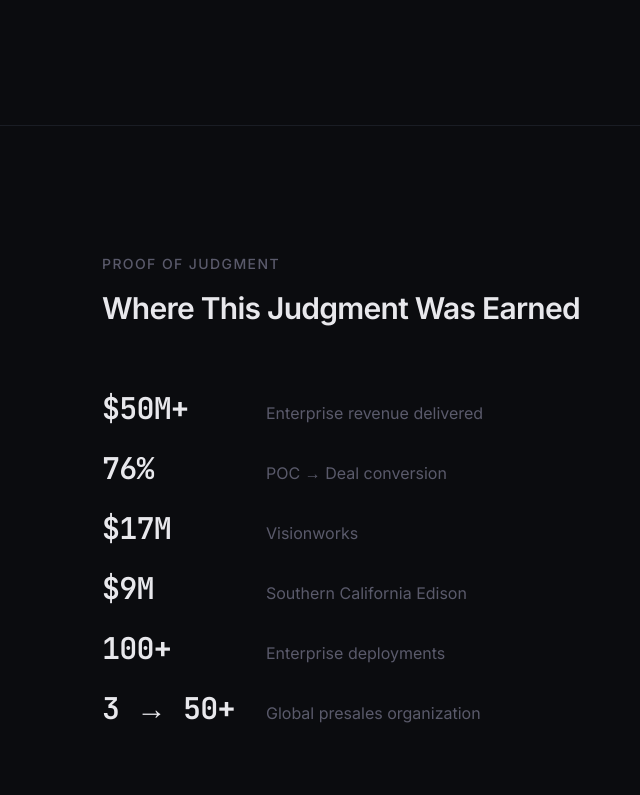
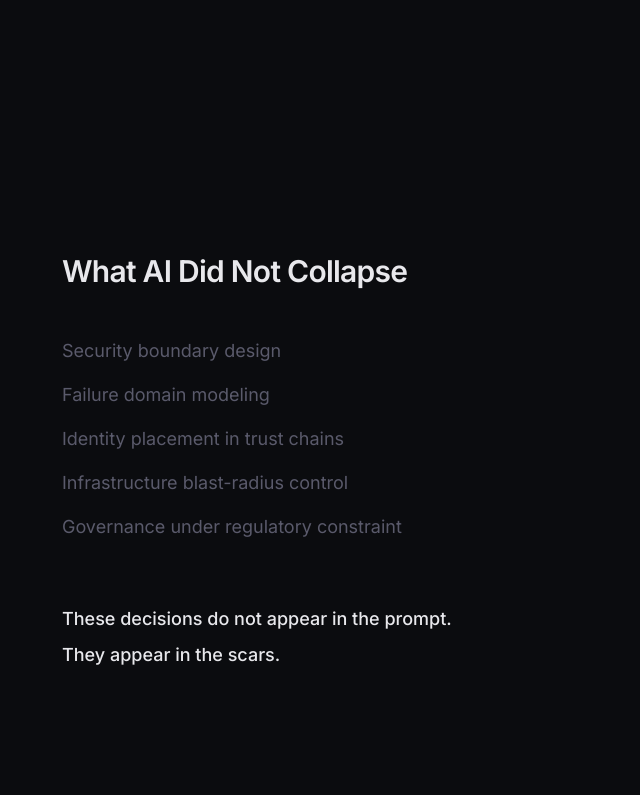
Before and after one commit to nwalker85/nwalker.cc, a Next.js app: page / in a window 1280 px wide. Shown: the part 1940-2735 px from the top of the page, without its empty margins (178-818 px from the left). Built offline with nearby package versions, Linux system fonts and the light colour scheme.

Commit message:
feat: restore What AI Did Not Collapse with approved scar closing line

```diff
--- a/src/app/page.tsx
+++ b/src/app/page.tsx
@@ -1,5 +1,6 @@
 import { Hero } from '@/components/sections/Hero'
 import { JudgmentGap } from '@/components/sections/JudgmentGap'
+import { WhatAIDidNotCollapse } from '@/components/sections/WhatAIDidNotCollapse'
 import { EnterpriseProof } from '@/components/sections/EnterpriseProof'
 import { PlatformThinking } from '@/components/sections/PlatformThinking'
 import { AccountableAI } from '@/components/sections/AccountableAI'
@@ -10,6 +11,7 @@ export default function Home() {
     <main>
       <Hero />
       <JudgmentGap />
+      <WhatAIDidNotCollapse />
       <EnterpriseProof />
       <PlatformThinking />
       <AccountableAI />
--- a/src/components/sections/WhatAIDidNotCollapse.tsx
+++ b/src/components/sections/WhatAIDidNotCollapse.tsx
@@ -22,10 +22,10 @@ export function WhatAIDidNotCollapse() {
         </ul>
         <div className="space-y-2">
           <p className="text-[var(--text-primary)] text-lg font-medium">
-            These are not features.
+            These decisions do not appear in the prompt.
           </p>
           <p className="text-[var(--text-primary)] text-lg font-medium">
-            They are guardrails.
+            They appear in the scars.
           </p>
         </div>
       </div>
```
